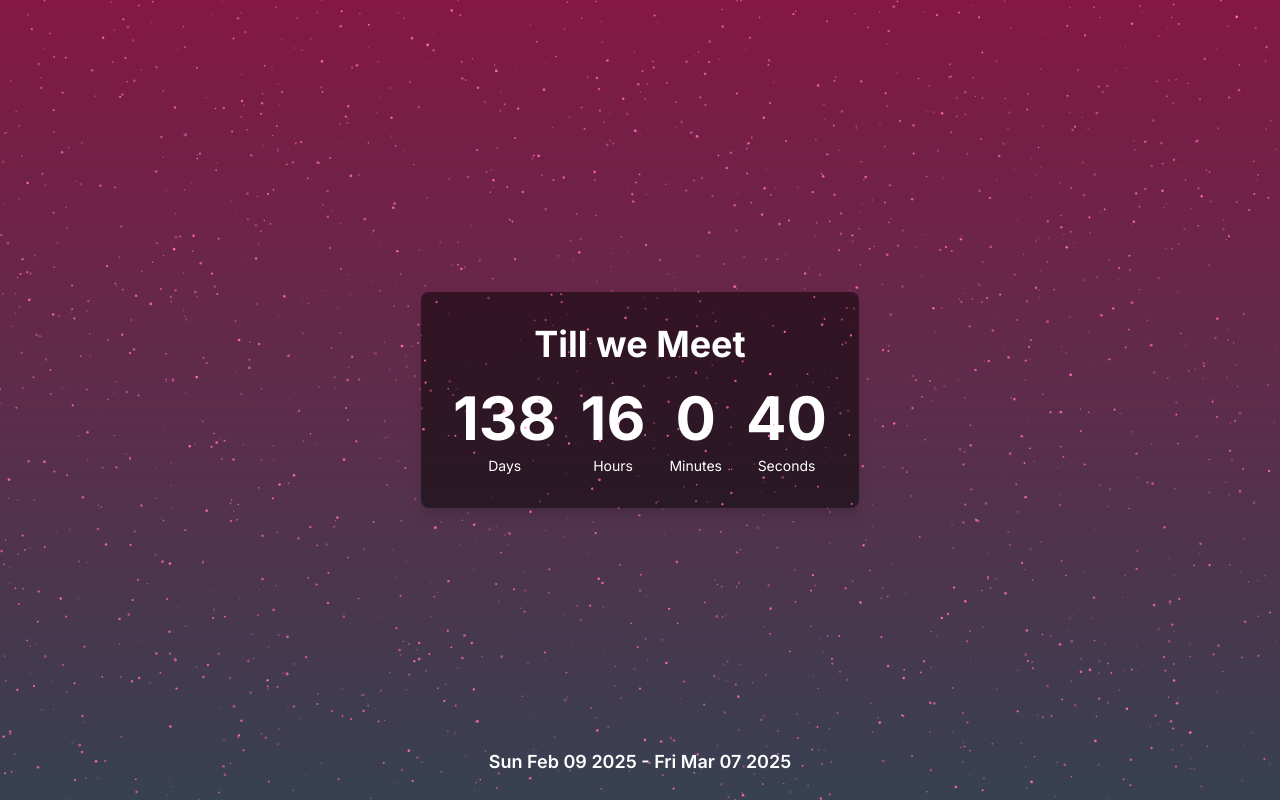
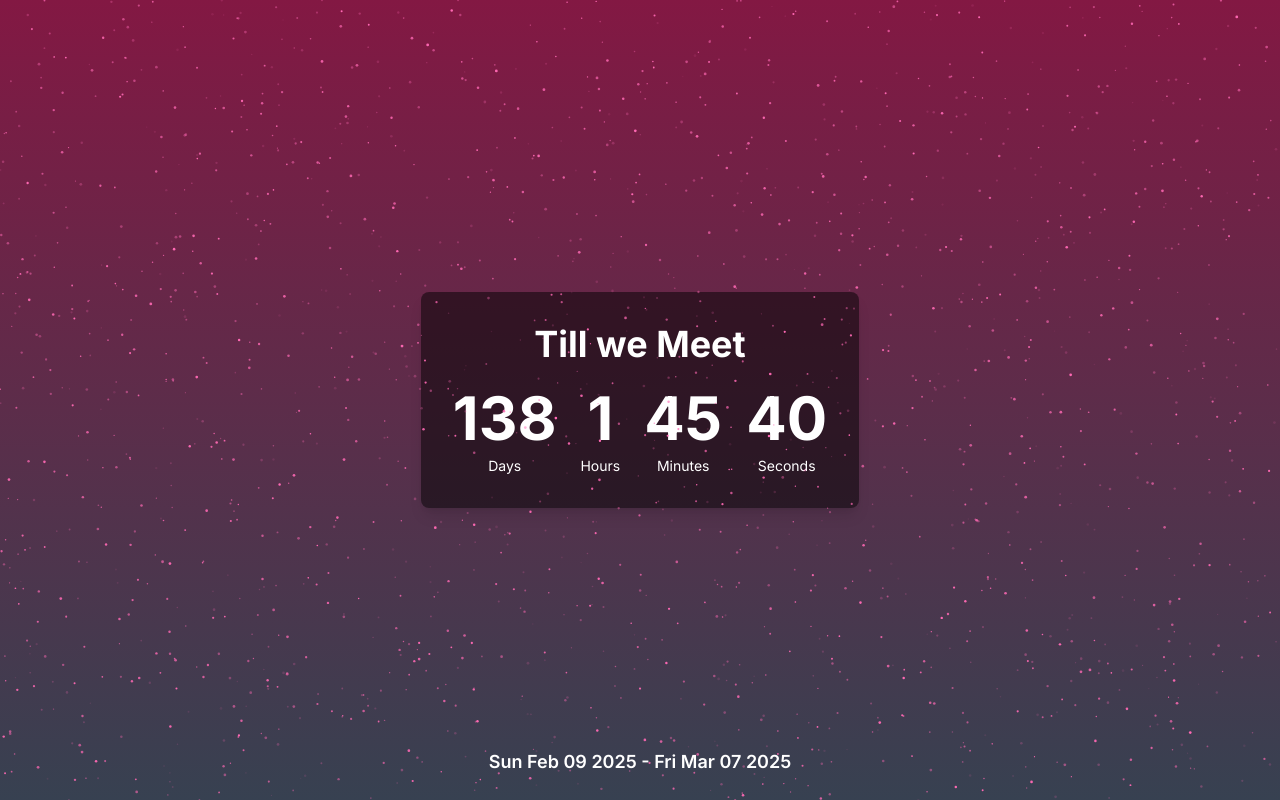
Before and after one commit to david-randoll/david-and-ami, a Next.js app: page /count-down in a window 1280 px wide. Built offline with nearby package versions, Linux system fonts and the light colour scheme.

Commit message:
Update CountDownTimer.tsx

```diff
--- a/src/components/count-down/CountDownTimer.tsx
+++ b/src/components/count-down/CountDownTimer.tsx
@@ -5,7 +5,7 @@ const CountDownTimer = () => {
     const [timeLeft, setTimeLeft] = useState({ days: 0, hours: 0, minutes: 0, seconds: 0 });
 
     useEffect(() => {
-        const targetDate = new Date("2025-02-10T14:00:00");
+        const targetDate = new Date("2025-02-09T23:45:00");
         const interval = setInterval(() => {
             const now = new Date();
             const difference = targetDate.getTime() - now.getTime();
```
